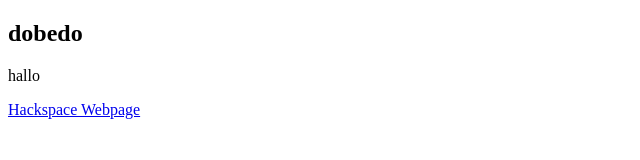
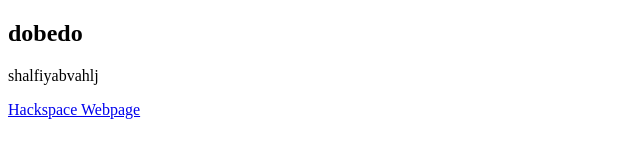
Before and after one commit to lme2717/Horizons, a plain HTML site: page index.html in a window 1280 px wide. Shown: the full height of the page, 0-640 px from the left. Drawn offline with Linux system fonts and the light colour scheme.

Commit message:
Horizons_V0.2
trying again

```diff
--- a/index.html
+++ b/index.html
@@ -6,11 +6,9 @@
   <body>
 
 <h2> dobedo </h2>
-<p> hallo </p>
+<p> shalfiyabvahlj </p>
 
 <a href ="https://www.imperial.ac.uk/advanced-hackspace/">Hackspace Webpage</a>
 
-
-
 </body>
 </html>
```
